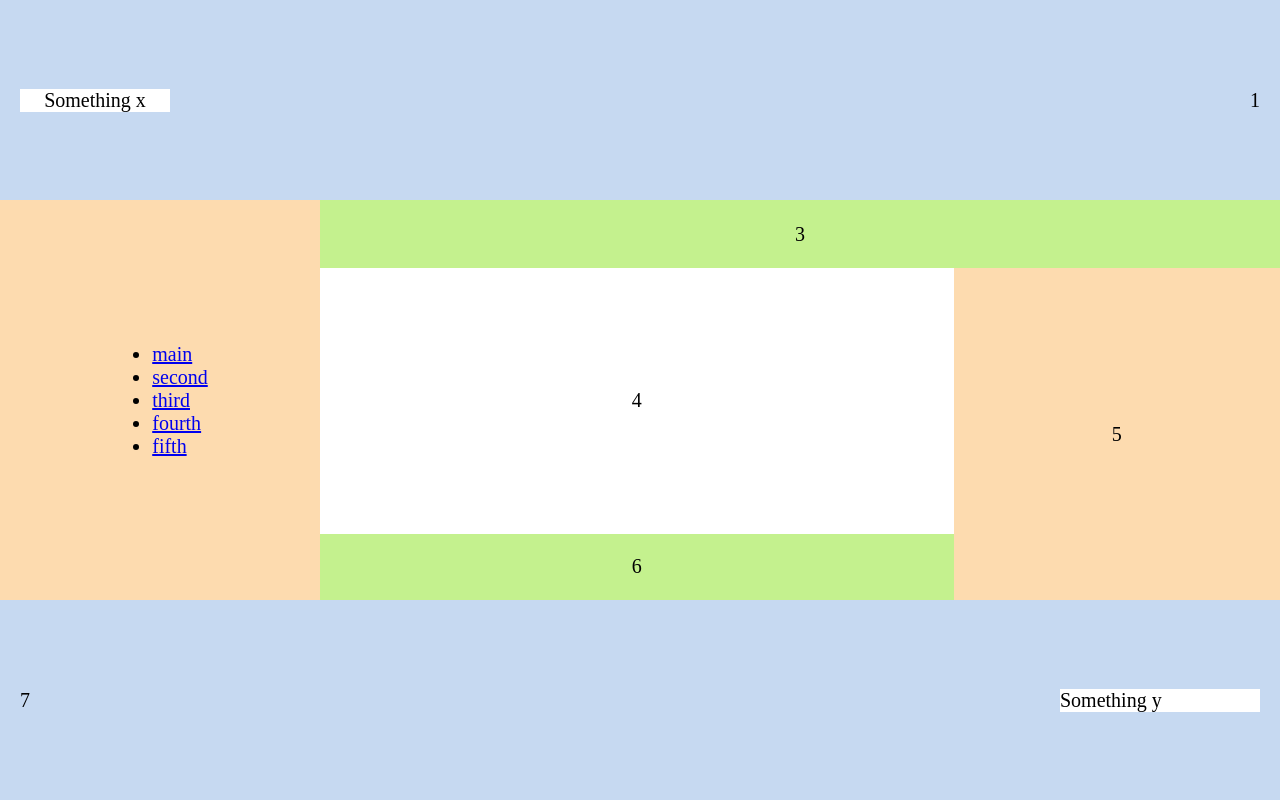
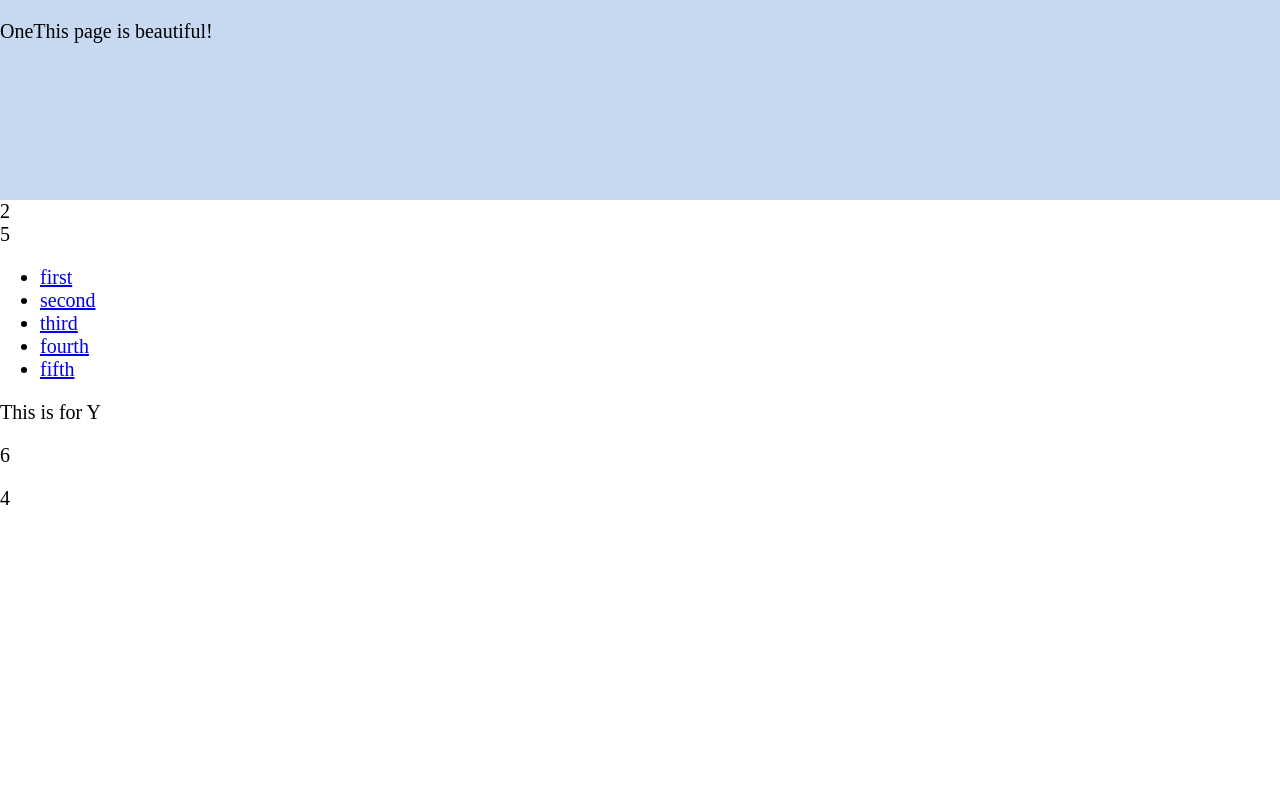
Before and after one commit to Semander/firstsite, a plain HTML site: page index.html in a window 1280 px wide. Drawn offline with Linux system fonts and the light colour scheme.

Commit message:
small changes

```diff
--- a/index.html
+++ b/index.html
@@ -2,56 +2,53 @@
 <html lang="en">
 <head>
     <meta charset="UTF-8">
+    <meta http-equiv="X-UA-Compatible" content="IE=edge">
     <meta name="viewport" content="width=device-width, initial-scale=1.0">
     <link rel="stylesheet" href="index.css">
-    <title>lab1</title>
+    <title>lab 1</title>
 </head>
 <body>
     <div class="header">
-        <div class="x">
-            <p>Something x</p>
+        <div class="for-one">
+            <p> One</p>
         </div>
-        <div class="one">
-            <p>1</p>
+        <div class="for-x">
+            <p>This page is beautiful!</p>
         </div>
     </div>
-    <div class="main-container">
-        <div class="two">
+    <div class="main">
+        <div class="left-wrap-container">
+            <div class="wrap-up-container">
+                <div class="left-up-bottom-blocks">
+                    <div class="block-up">
+                        2
+                    </div>
+                    <div class="block-bottom">
+                        5
+                    </div>
+                </div>
+                <div class="right-block">
                     <ul>
-               	<li><a href="index.html">main</a> </li>
+                        <li><a href="index.html">first</a> </li>
                         <li><a href="2.html">second</a> </li>
                         <li><a href="3.html">third</a> </li>
                         <li><a href="4.html">fourth</a> </li>
                         <li><a href="5.html">fifth</a> </li>
                     </ul>
                 </div>
-        <div class="right-wrapper">
-            <div class="three">
-                3
             </div>
-            <div class="down-wrapper">
-                <div class="left-wrapper">
-                    <div class="four">
-                    	4
+            <div class="bottom-container">
+                <div class="for-y">
+                    <p>This is for Y</p>
                 </div>
-                    <div class="six">
+                <div class="for-six">
                     6
                 </div>
             </div>
-                <div class="five">
-                    5
+        </div>
+        <div class="right-wrap-container">
+            <p>4</p>
         </div>
     </div>
-        </div>
-    </div>
-    <div class="bottom">
-        <div class="seven">
-            <p>7</p>
-        </div>
-        <div class="y">
-            <p>Something y</p>
-        </div>
-    </div>
-
 </body>
 </html>
```
Lines whose indentation alone changed are shown as unchanged.
